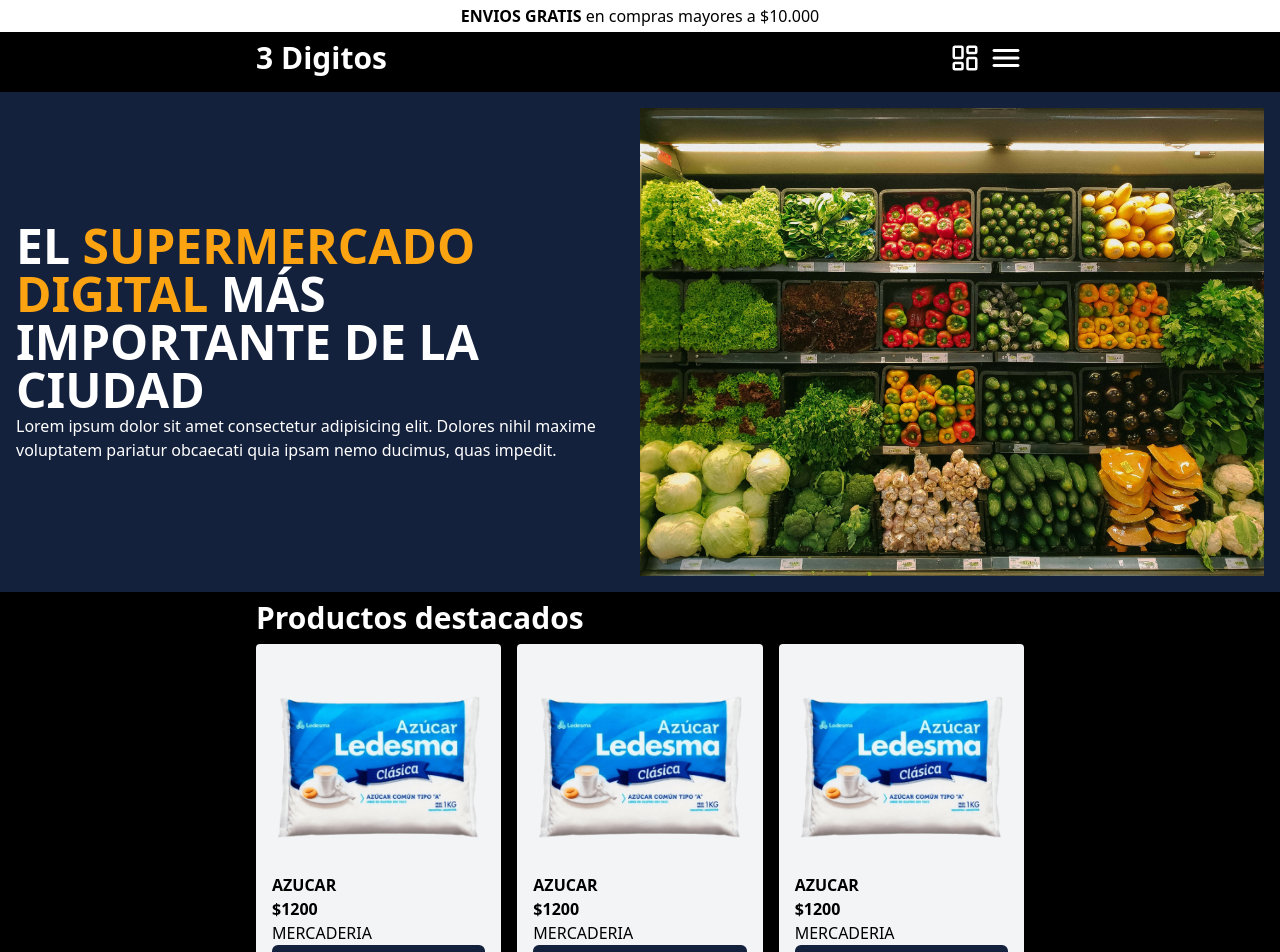
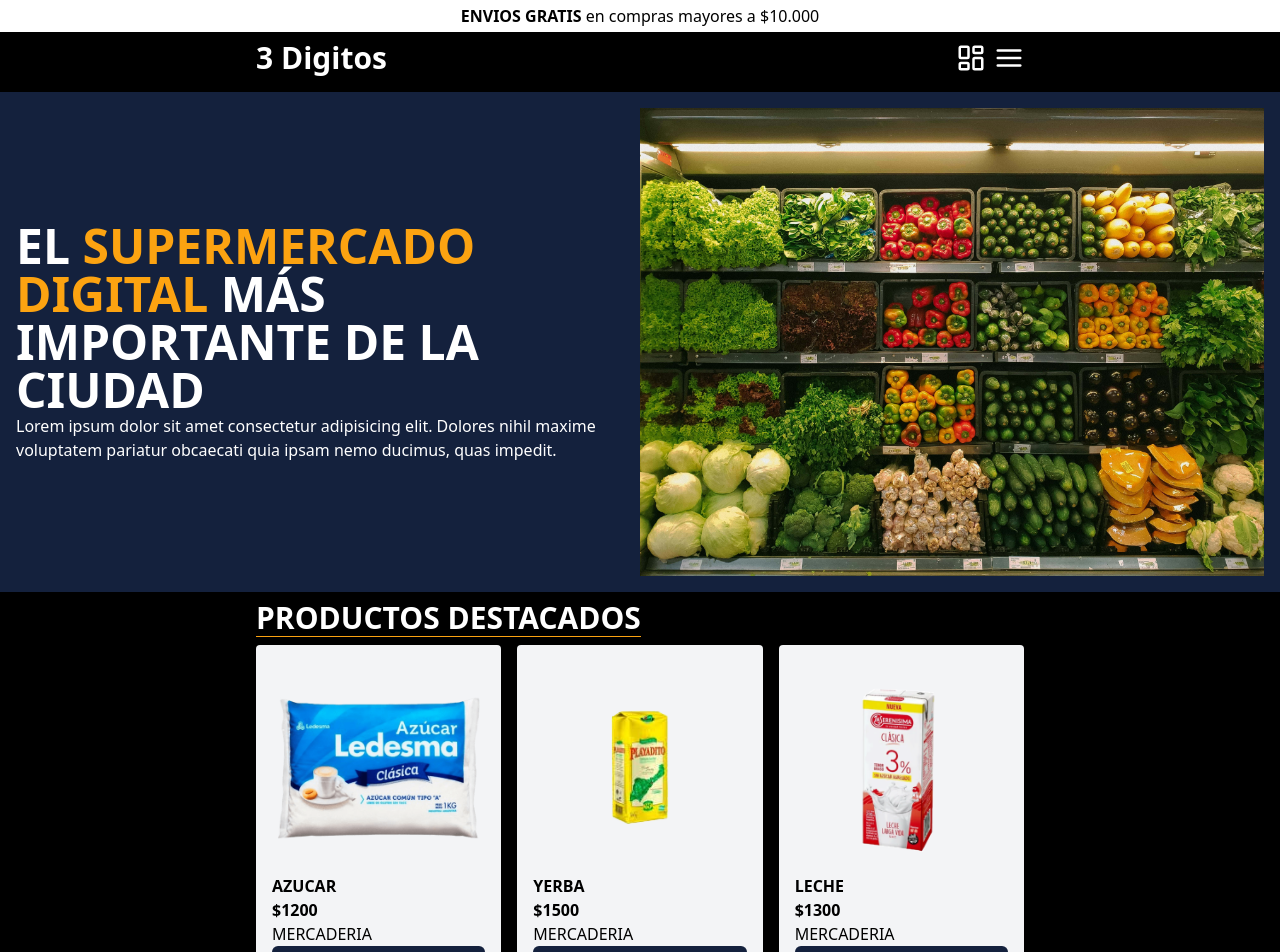
Before and after one commit to aaronvigil96/site, a React (Vite) app: page / in a window 1280 px wide. Shown: the top 952 px of the page. Built offline with nearby package versions, Linux system fonts and the light colour scheme.

Commit message:
add routing in dashobard and new pages

```diff
--- a/index.html
+++ b/index.html
@@ -2,7 +2,7 @@
 <html lang="en">
   <head>
     <meta charset="UTF-8" />
-    <link rel="icon" type="image/svg+xml" href="/vite.svg" />
+    <link rel="icon" type="image/svg+xml" href="/shopping-cart.svg" />
     <meta name="viewport" content="width=device-width, initial-scale=1.0" />
     <title>3 Digitos - Supermercado</title>
     <link href="/dist/styles.css" rel="stylesheet">
--- a/src/components/CardProduct.tsx
+++ b/src/components/CardProduct.tsx
@@ -1,14 +1,14 @@
-const CardProduct = () => {
+const CardProduct = ({product}) => {
     return(
         <div className="flex flex-col w-72 bg-gray-100 p-4 group cursor-pointer rounded-sm hover:bg-gray-300  transition-colors duration-300 ease-in-out">
             <div className="flex-[3]">
-                <img className="object-cover group-hover:scale-110 transition-transform duration-300 ease-in-out" src="azucar.png"/>
+                <img className="object-cover group-hover:scale-110 transition-transform duration-300 ease-in-out" src={product.image}/>
             </div>
             <div className="flex-[1]">
                 <div>
-                    <p className="uppercase font-black text-black">azucar</p>
-                    <p className="font-semibold">$1200</p>
-                    <p>MERCADERIA</p>
+                    <p className="uppercase font-black text-black">{product.name}</p>
+                    <p className="font-semibold">${product.price}</p>
+                    <p className="uppercase">{product.category}</p>
                 </div>
                 <button className="w-full cursor-pointer font-bold uppercase text-center bg-primary text-secondary hover:text-black hover:bg-secondary py-2 rounded-md transition-colors duration-300 ease-linear">Agregar</button>
             </div>
--- a/src/components/FeaturedProducts.tsx
+++ b/src/components/FeaturedProducts.tsx
@@ -2,13 +2,22 @@
 
 const FeaturedProducts = () => {
 
+    const products = [
+        {image: 'azucar.png', name: 'azucar', price:1200, category: 'mercaderia'},
+        {image: 'yerba.png', name: 'yerba', price:1500, category: 'mercaderia'},
+        {image: 'leche.png', name: 'leche', price: 1300, category: 'mercaderia'}
+    ]
+
     return(
         <section className="max-w-3xl mx-auto">
-            <h2 className="text-3xl font-semibold text-white">Productos destacados</h2>
+            <div className="max-w-max rounded-sm">
+                <h2 className="text-3xl font-semibold text-white uppercase">Productos destacados</h2>
+                <hr className="border-secondary"/>
+            </div>
             <div className="flex gap-4 flex-wrap md:flex-nowrap justify-center mt-2">
-                <CardProduct/>
-                <CardProduct/>
-                <CardProduct/>
+                {
+                    products?.map((product,index) => (<CardProduct key={index} product={product}/>))
+                }
             </div>
         </section>
     )
--- a/src/components/Header.tsx
+++ b/src/components/Header.tsx
@@ -1,7 +1,7 @@
 import { useState } from "react";
 import Menu from "./Menu";
 import { Link } from "react-router";
-import { LuLayoutDashboard } from "react-icons/lu";
+import { LuAlignJustify, LuLayoutDashboard } from "react-icons/lu";
 
 const Header = () => {
 
@@ -23,7 +23,7 @@
                     <Link to={'/dashboard'} className="hover:text-secondary transition-colors duration-300 ease-in-out">
                         <LuLayoutDashboard className="text-3xl" />
                     </Link>
-                    <svg onClick={toggleMenu} xmlns="http://www.w3.org/2000/svg" width="36" height="36" viewBox="0 0 24 24" className="cursor-pointer"><path fill="currentColor" d="M4 18q-.425 0-.712-.288T3 17t.288-.712T4 16h16q.425 0 .713.288T21 17t-.288.713T20 18zm0-5q-.425 0-.712-.288T3 12t.288-.712T4 11h16q.425 0 .713.288T21 12t-.288.713T20 13zm0-5q-.425 0-.712-.288T3 7t.288-.712T4 6h16q.425 0 .713.288T21 7t-.288.713T20 8z"/></svg>
+                    <LuAlignJustify onClick={toggleMenu} className="text-3xl cursor-pointer hover:text-secondary transition-colors duration-300 ease-in-out"/>
                 </div>
                 <div className={`fixed top-0 right-0 h-full w-full bg-primary ${isOpen ? "translate-x-0" : "translate-x-full"} md:w-xl transition-transform duration-300 ease-in-out`}>
                     <svg onClick={toggleMenu} xmlns="http://www.w3.org/2000/svg" width="36" height="36" viewBox="0 0 24 24" className="cursor-pointer fixed right-4 top-2 text-white"><path fill="currentColor" d="M6.4 19L5 17.6l5.6-5.6L5 6.4L6.4 5l5.6 5.6L17.6 5L19 6.4L13.4 12l5.6 5.6l-1.4 1.4l-5.6-5.6z"/></svg>
--- a/src/main.tsx
+++ b/src/main.tsx
@@ -1,16 +1,24 @@
 import { StrictMode } from 'react'
 import { createRoot } from 'react-dom/client'
 import './index.css'
-import { BrowserRouter, Route, Routes } from 'react-router'
+import { BrowserRouter, Navigate, Route, Routes } from 'react-router'
 import DashboardPage from './pages/DashboardPage.tsx'
 import HomePage from './pages/HomePage.tsx'
+import DashboardHomePage from './pages/DashboardHomePage.tsx'
+import DashboardProductPage from './pages/DashboardProductPage.tsx'
+import NotFoundPage from './pages/NotFoundPage.tsx'
 
 createRoot(document.getElementById('root')!).render(
   <StrictMode>
     <BrowserRouter>
       <Routes>
         <Route path='/' element={<HomePage/>}/>
-        <Route path='/dashboard' element={<DashboardPage/>}/>
+        <Route path='/dashboard' element={<DashboardPage/>}>
+          <Route index element={<Navigate to="/dashboard/home" replace />} />
+          <Route path='/dashboard/home' index element={<DashboardHomePage/>}/>
+          <Route path='/dashboard/product' element={<DashboardProductPage/>}/>
+        </Route>
+        <Route path='*' element={<NotFoundPage/>}/>
       </Routes>
     </BrowserRouter>
   </StrictMode>,
--- /dev/null
+++ b/src/pages/DashboardHomePage.tsx
@@ -0,0 +1,9 @@
+export const DashboardHomePage = () => {
+    return(
+        <div>
+            <h2>Dashboard Home Page</h2>
+        </div>
+    )
+}
+
+export default DashboardHomePage;
--- a/src/pages/DashboardPage.tsx
+++ b/src/pages/DashboardPage.tsx
@@ -1,5 +1,5 @@
 import { LuHouse, LuPanelLeftClose, LuStore } from "react-icons/lu"
-import { Link } from "react-router";
+import { Link, Outlet } from "react-router";
 
 const DashboardPage = () => {
     return (
@@ -8,12 +8,16 @@
                 <div className="basis-[80px] bg-primary rounded-sm p-2">
                     <div className="flex flex-col justify-between items-center h-full">
                         <div className="flex flex-col items-center gap-5">
+                            <Link to={'/dashboard/home'}>
                                 <div className="p-4 bg-slate-700 cursor-pointer text-secondary rounded-3xl hover:rounded-md hover:bg-secondary hover:text-black duration-300 ease-linear">
                                     <LuHouse className="text-2xl"/>
                                 </div>
+                            </Link>
+                            <Link to={'/dashboard/product'}>
                                 <div className="p-4 bg-slate-700 cursor-pointer text-secondary rounded-3xl hover:rounded-md hover:bg-secondary hover:text-black duration-300 ease-linear">
                                     <LuStore className="text-2xl"/>
                                 </div>
+                            </Link>
                         </div>
                         <div>
                             <hr className="text-slate-700"/>
@@ -26,7 +30,7 @@
                     </div>
                 </div>
                 <div className="basis-full bg-primary rounded-sm p-2">
-
+                    <Outlet/>
                 </div>
             </div>
         </div>
--- /dev/null
+++ b/src/pages/DashboardProductPage.tsx
@@ -0,0 +1,7 @@
+const DashboardProductPage = () => {
+    return (
+        <h2>Dashboard Product Page</h2>
+    )
+}
+
+export default DashboardProductPage;
--- /dev/null
+++ b/src/pages/NotFoundPage.tsx
@@ -0,0 +1,14 @@
+import Header from "../components/Header"
+
+const NotFoundPage = () => {
+    return (
+        <div>
+            <Header/>
+            <div>
+                <h2 className="text-white text-4xl text-center mt-20">Ups, estás intenta acceder a una página que no existe</h2>
+            </div>
+        </div>
+    )
+}
+
+export default NotFoundPage;
```
Also changed, not shown: public/leche.png (added). Lines whose indentation alone changed are shown as unchanged.
